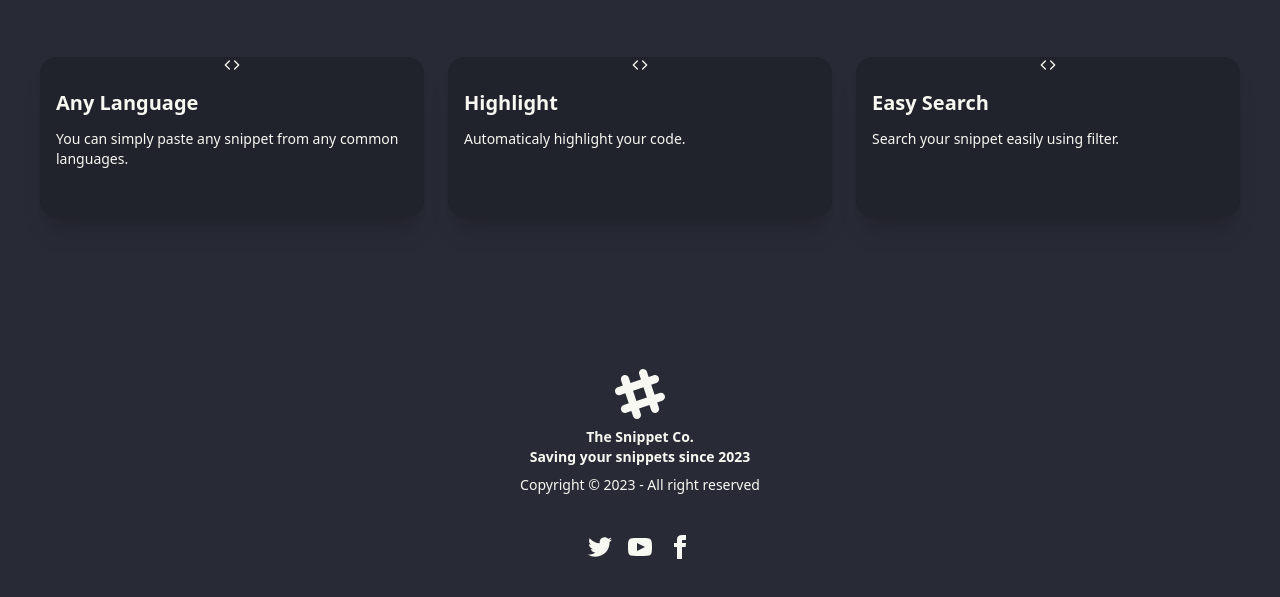
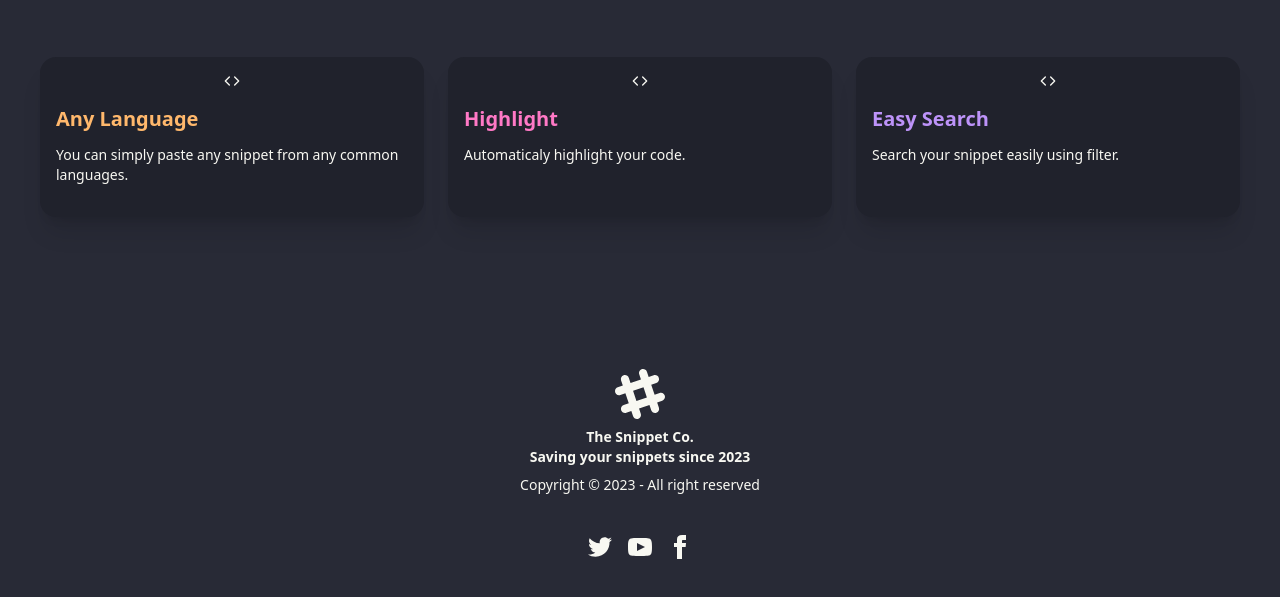
Before and after one commit to arthurlch/snippet-hive-client, a Next.js app: page / in a window 1280 px wide. Shown: the part 919-1516 px from the top of the page. Built offline with nearby package versions, Linux system fonts and the light colour scheme.

Commit message:
chores: styling

```diff
--- a/pages/api/hello.ts
+++ /dev/null
@@ -1,10 +0,0 @@
-// Next.js API route support: https://nextjs.org/docs/api-routes/introduction
-import type { NextApiRequest, NextApiResponse } from 'next';
-
-type Data = {
-  name: string;
-};
-
-export default function handler(req: NextApiRequest, res: NextApiResponse<Data>) {
-  res.status(200).json({ name: 'John Doe' });
-}
--- a/pages/index.tsx
+++ b/pages/index.tsx
@@ -1,4 +1,3 @@
-import Head from 'next/head';
 import Layout from './_layout';
 import { CodeBlock, dracula } from 'react-code-blocks';
 import { FiCode } from 'react-icons/fi';
@@ -59,32 +58,32 @@ function FeatureCards() {
   return (
     <div className="container mx-auto ml-auto">
       <div className=" flex flex-wrap justify-center items-center gap-6 columns-1 py-28 my-23">
-        <div className="card card-compact w-96 bg-base-300 shadow-xl 80 md:h-40 lg:h-40">
+        <div className=" py-4 card card-compact w-96 bg-base-300 shadow-xl 80 md:h-40 lg:h-40">
           <div className="flex flex-wrap justify-center items-center">
             <FiCode />
           </div>
           <div className="card-body">
-            <h2 className="card-title">Any Language</h2>
+            <h2 className="card-title text-accent">Any Language</h2>
             <p>You can simply paste any snippet from any common languages.</p>
           </div>
         </div>
 
-        <div className="card card-compact w-96 bg-base-300 shadow-xl 80 md:h-40 lg:h-40">
+        <div className=" py-4 card card-compact w-96 bg-base-300 shadow-xl 80 md:h-40 lg:h-40">
           <div className="flex flex flex-wrap justify-center items-center ">
             <FiCode />
           </div>
           <div className="card-body">
-            <h2 className="card-title">Highlight</h2>
+            <h2 className="card-title text-primary">Highlight</h2>
             <p>Automaticaly highlight your code.</p>
           </div>
         </div>
 
-        <div className="card card-compact w-96 bg-base-300 shadow-xl 80 md:h-40 lg:h-40">
+        <div className="py-4 card card-compact w-96 bg-base-300 shadow-xl 80 md:h-40 lg:h-40">
           <div className="flex flex-wrap justify-center items-center">
             <FiCode />
           </div>
           <div className="card-body">
-            <h2 className="card-title">Easy Search</h2>
+            <h2 className="card-title text-secondary">Easy Search</h2>
             <p>Search your snippet easily using filter.</p>
           </div>
         </div>
```
Also changed, not shown: tailwind.config.js (line endings or trailing spaces).
